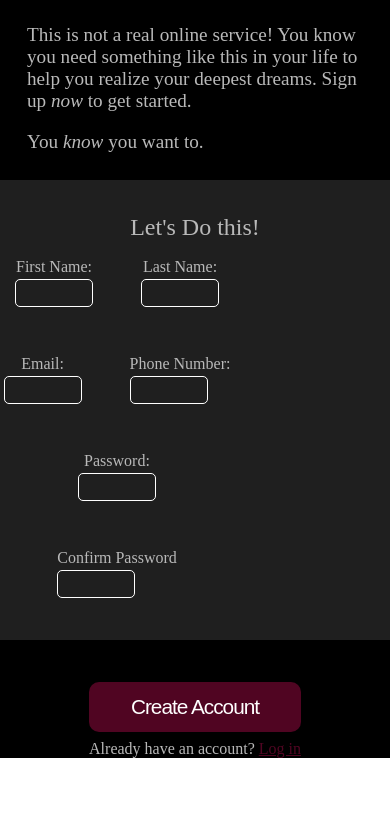
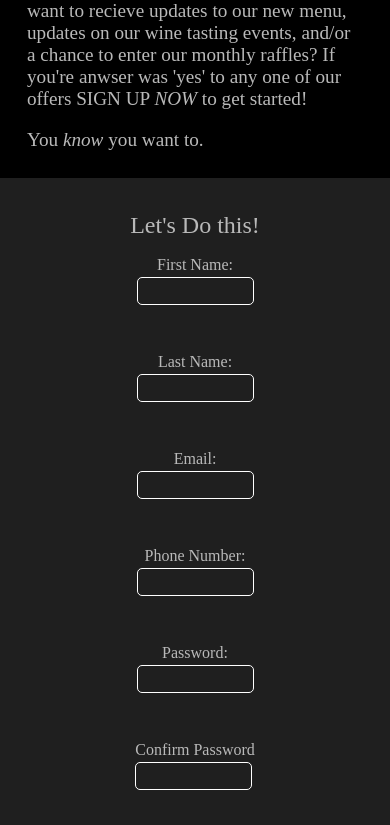
Before and after one commit to hosepeeg/sign-up-form, a plain HTML site: page index.html in a window 390 px wide. Shown: the part 86-911 px from the top of the page. Before the commit the page ends 844 px from the top, so only its background shows below. Drawn offline with Linux system fonts and the light colour scheme.

Commit message:
updated dummy text

```diff
--- a/index.html
+++ b/index.html
@@ -20,8 +20,7 @@
 
         <div class="right">
             <div class="dummy-text">
-                <p>This is not a real online service! You know you need something like this in your life to help
-                    you realize your deepest dreams. Sign up <em>now</em> to get started.</p>
+                <p>This is not a real online service! Do you want to recieve updates to our new menu, updates on our wine tasting events, and/or a chance to enter our monthly raffles? If you're anwser was 'yes' to any one of our offers SIGN UP <em>NOW</em> to get started!</p>
                 <p>You <em>know</em> you want to.</p>
 
             </div>
--- a/styles/index.css
+++ b/styles/index.css
@@ -83,7 +83,6 @@
 .input-section p{
     margin-bottom: 2vh;
     font-size: 1.5rem;
-
 }
 
 form{
@@ -140,6 +139,7 @@ a{
 
     .right, .input-section{
         width: 100vw;
+        align-items: center;
     }
 
 
@@ -147,4 +147,8 @@ a{
         width: 100vw;
         height: 20rem;
     }
+
+    input{
+        width: 30vw;
+    }
 }
```
